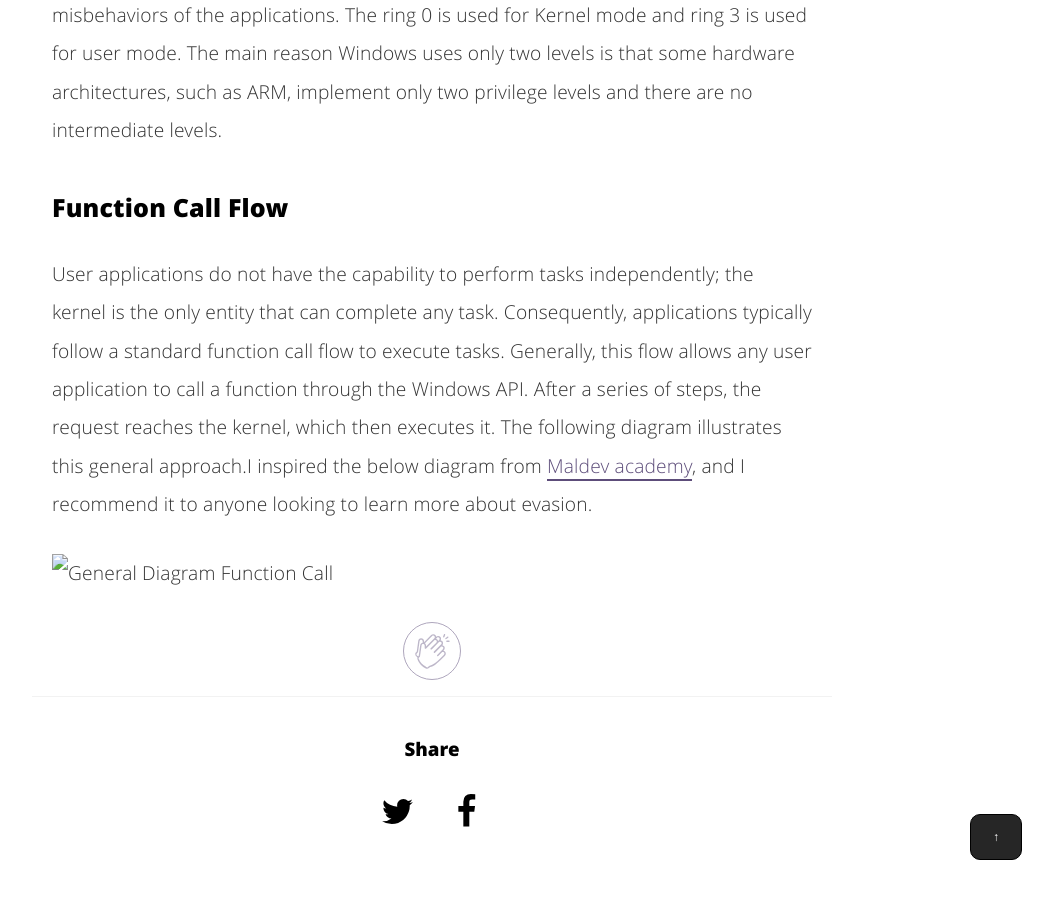
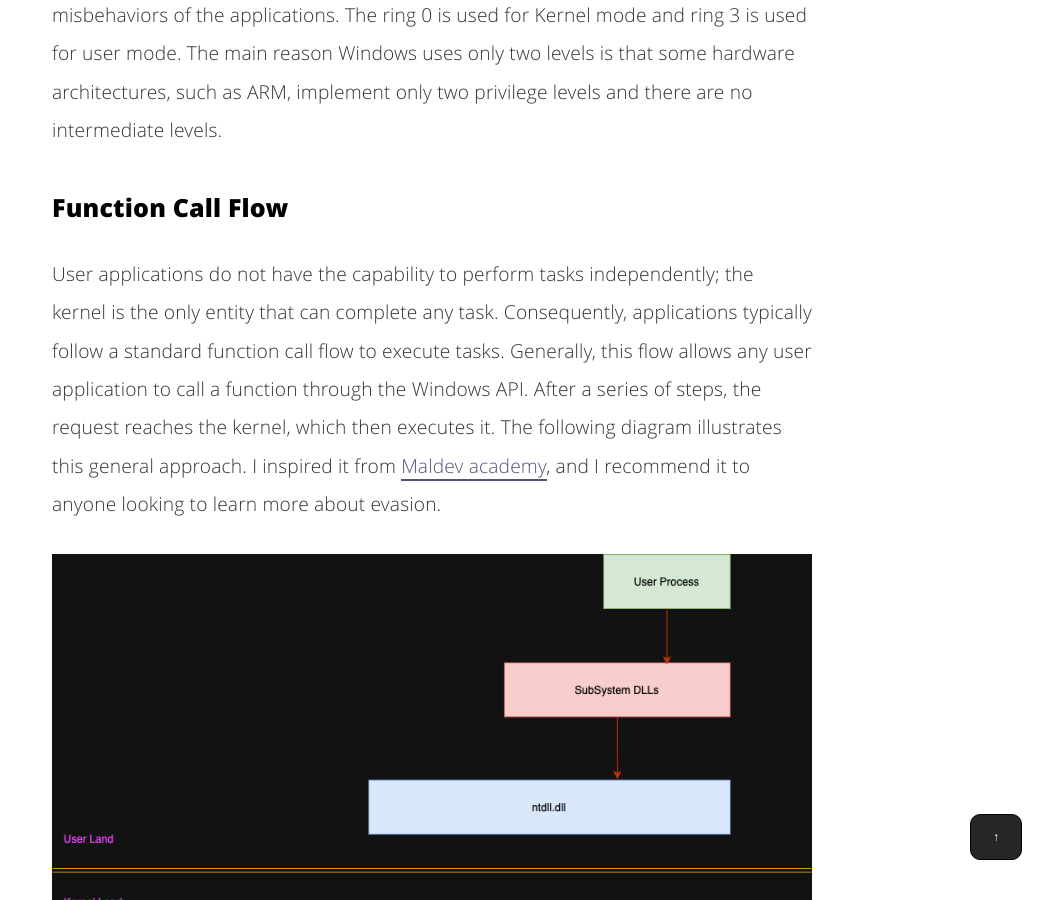
Before and after one commit to nickvourd/nickvourd.github.io, a Jekyll site: the page built from _posts/2023-10-22-an-overview-of-windows-arch.md, in a window 1280 px wide and 900 px high, scrolled down 4553 px. Shown: the whole window, without its empty margins (208-1261 px from the left). Built offline with Jekyll 4.4.1, drawn with Linux system fonts in a browser that asks for light colours.

Commit message:
Update 2023-10-22-an-overview-of-windows-arch.md

```diff
--- a/_posts/2023-10-22-an-overview-of-windows-arch.md
+++ b/_posts/2023-10-22-an-overview-of-windows-arch.md
@@ -244,9 +244,9 @@ function topFunction() {
 
 <h3>Function Call Flow</h3>
 
-<p>User applications do not have the capability to perform tasks independently; the kernel is the only entity that can complete any task. Consequently, applications typically follow a standard function call flow to execute tasks. Generally, this flow allows any user application to call a function through the Windows API. After a series of steps, the request reaches the kernel, which then executes it. The following diagram illustrates this general approach.I inspired the below diagram from <a href="https://maldevacademy.com">Maldev academy</a>, and I recommend it to anyone looking to learn more about evasion.</p>
+<p>User applications do not have the capability to perform tasks independently; the kernel is the only entity that can complete any task. Consequently, applications typically follow a standard function call flow to execute tasks. Generally, this flow allows any user application to call a function through the Windows API. After a series of steps, the request reaches the kernel, which then executes it. The following diagram illustrates this general approach. I inspired it from <a href="https://maldevacademy.com">Maldev academy</a>, and I recommend it to anyone looking to learn more about evasion.</p>
 
-<img href="/assets/img/post-img/22-10-2023/Diagram-1.png" class="post-images" alt="General Diagram Function Call">
+<img src="/assets/img/post-img/22-10-2023/Diagram-1.png" class="post-images" alt="General Diagram Function Call Flow">
 
 
 <div align="center">
```
